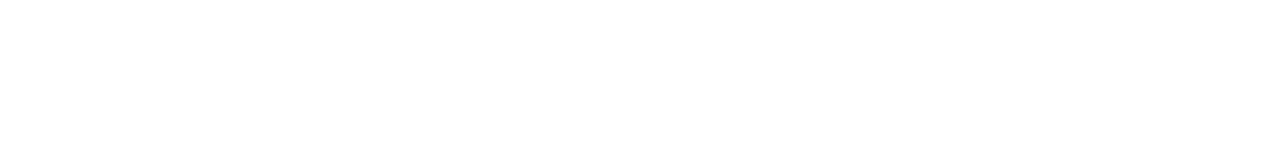
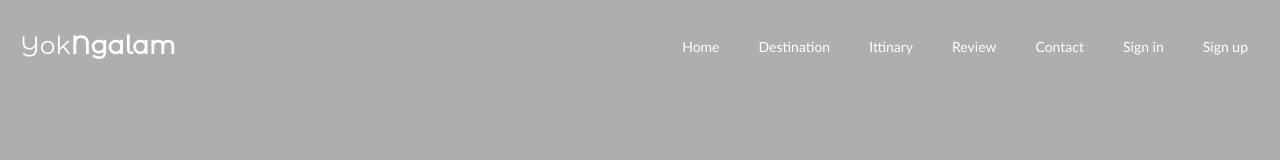
Before and after one commit to BTchorzewski/weekly_web_page_11, a website: page index.html in a window 1280 px wide. Drawn offline with Linux system fonts and the light colour scheme.

Commit message:
built navigation

```diff
--- a/index.html
+++ b/index.html
@@ -8,6 +8,19 @@
     <title>Weekly web page 11</title>
 </head>
 <body>
-
+     <div class="navigation">
+        <h2 class="navigation__title">Yok<span class="u-text-bold-medium">Ngalam</span></h2>
+        <nav class="navigation__navbar">
+        <ul class="navigation__list">
+            <li class="navigation__item"><a href="#" class="navigation__link">Home</a></li>
+            <li class="navigation__item"><a href="#" class="navigation__link">Destination</a></li>
+            <li class="navigation__item"><a href="#" class="navigation__link">Ittinary</a></li>
+            <li class="navigation__item"><a href="#" class="navigation__link">Review</a></li>
+            <li class="navigation__item"><a href="#" class="navigation__link">Contact</a></li>
+            <li class="navigation__item"><a href="#" class="navigation__link">Sign in</a></li>
+            <li class="navigation__item"><a href="#" class="navigation__link">Sign up</a></li>
+        </ul>
+        </nav>
+     </div>
 </body>
 </html>
--- a/sass/base/_base.scss
+++ b/sass/base/_base.scss
@@ -25,5 +25,5 @@ html {
 
 body {
     box-sizing: border-box;
-
+    background-color: $color-grey-light;
 }
--- a/sass/base/_typography.scss
+++ b/sass/base/_typography.scss
@@ -21,3 +21,31 @@ body {
     font-size: $default-font-size;
 
 }
+
+li {
+    list-style: none;
+}
+.navigation {
+    color: $color-white;
+    &__title {
+        font-size: 2.5rem;
+        font-weight: 400;
+        font-family: $tertiary-font;
+
+    }
+    &__link {
+        padding: .5rem 1rem;
+        &:link,
+        &:visited {
+            color: $color-white;
+            text-decoration: none;
+            font-size: 1.4rem;
+            border: .2rem solid transparent;
+        }
+        &:hover,
+        &:active {
+            border: .2rem solid $color-white;
+            border-radius: 10rem;
+        }
+    }
+}
--- a/sass/layout/_navigation.scss
+++ b/sass/layout/_navigation.scss
@@ -0,0 +1,19 @@
+.navigation {
+    position: absolute;
+    top: 0;
+    left: 0;
+    z-index: 100;
+    width: 100%;
+    display: flex;
+    align-items: center;
+    justify-content: space-between;
+    padding: 3rem 2rem;
+    &__list {
+        display: flex;
+    }
+    &__item {
+        &:not(:last-child) {
+            margin-right: 1.5rem;
+        }
+    }
+}
--- a/sass/main.scss
+++ b/sass/main.scss
@@ -1,7 +1,3 @@
-// utilities
-@import "./utils/functions";
-@import "./utils/mixins";
-@import "./utils/utilities";
 @import "./utils/variables";
 
 // base
@@ -17,6 +13,10 @@
 // pages
 @import "./pages/home";
 
+// utilities
+@import "./utils/functions";
+@import "./utils/mixins";
+@import "./utils/utilities";
 
 
 // @import "./vendors/*";
--- a/sass/utils/_utilities.scss
+++ b/sass/utils/_utilities.scss
@@ -0,0 +1 @@
+.u-text-bold-medium {font-weight: 700 !important;}
--- a/sass/utils/_variables.scss
+++ b/sass/utils/_variables.scss
@@ -28,4 +28,4 @@ $default-font-size: 1.6rem;
 
 $primary-font: "Lato-regular", sans-serif;
 $secondary-font: "Chunkfive", sans-serif;
-$tertiary-font: "Chunkfive", sans-serif;
+$tertiary-font: "MontserratAlternates-Regular", sans-serif;
```
Also changed, not shown: css/style.css.
